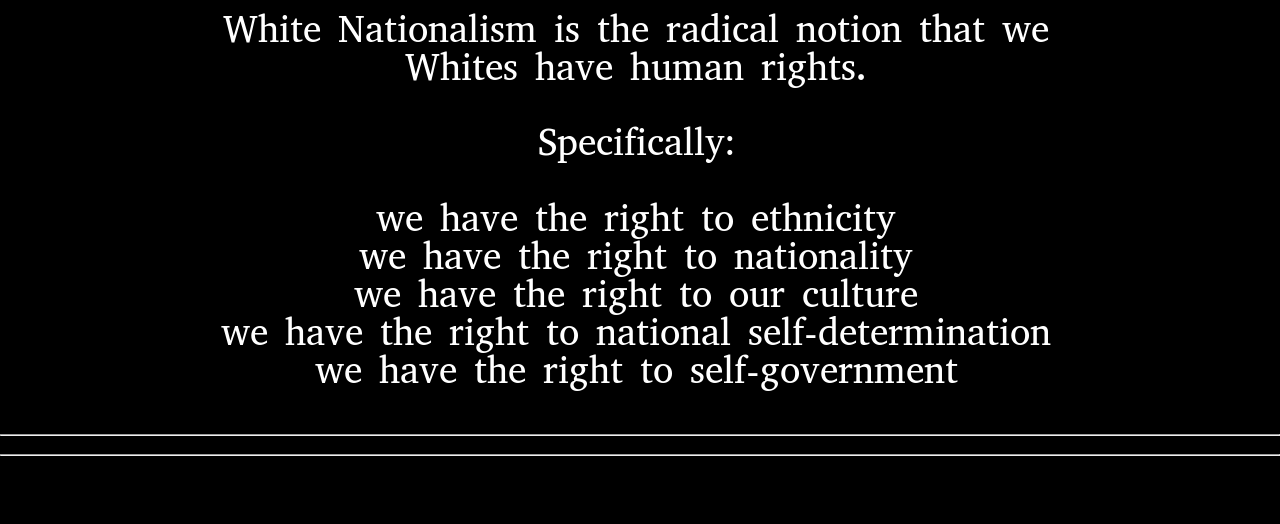
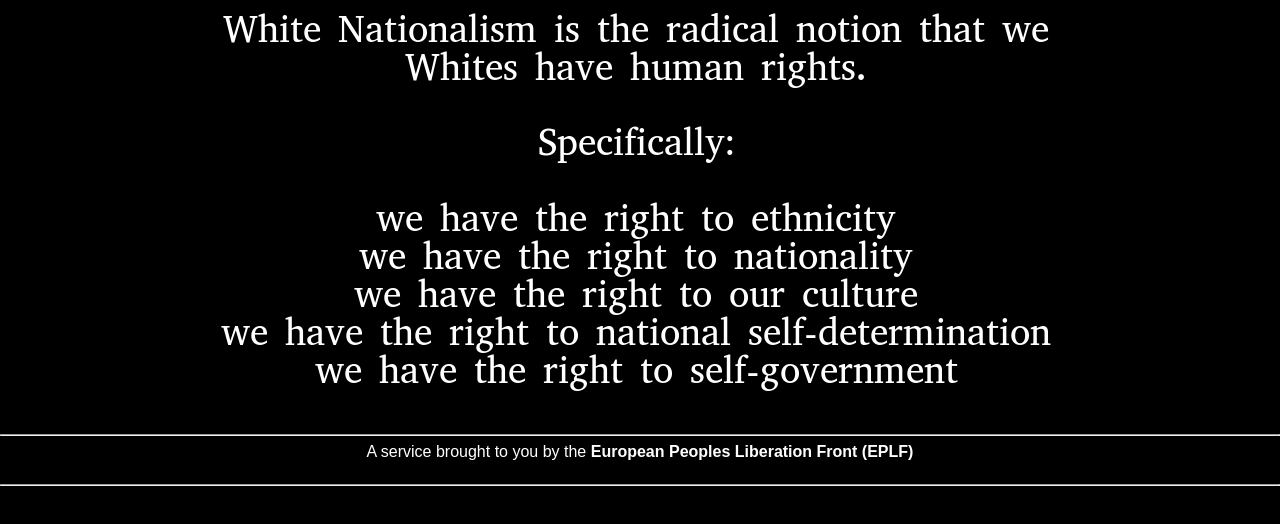
Before and after one commit to euramerican/rights, a plain HTML site: page index.html in a window 1280 px wide. Shown: the part 98-622 px from the top of the page. Drawn offline with Linux system fonts and the light colour scheme.

Commit message:
Add files via upload

```diff
--- a/index.html
+++ b/index.html
@@ -24,7 +24,7 @@
     </CENTER>
     <CENTER>
       <HR>
-      A service brought to you by the European Peoples Liberation Front (EPLF)
+      <P style="color:white">A service brought to you by the <B>European Peoples Liberation Front (EPLF)</B></P>
       <HR>
     </CENTER>
   </BODY>
```
